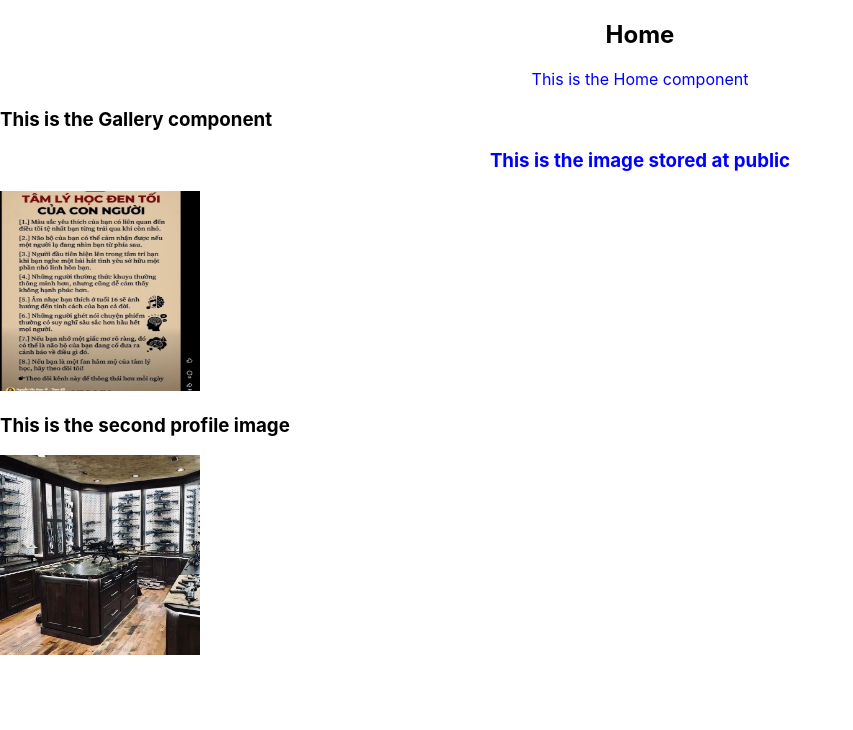
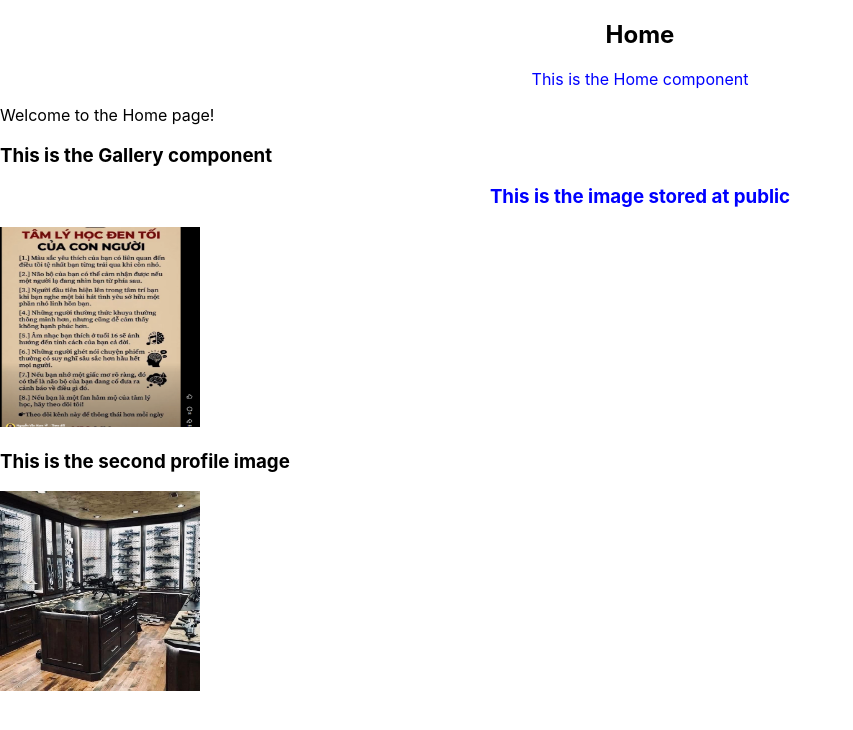
Before and after one commit to Kagan-Yuri/SU26, a React (Create React App) app in the folder my-app-su26-ex/: page / in a window 1280 px wide. Shown: the top 730 px of the page, without its empty margins (0-853 px from the left). Built offline with nearby package versions, Linux system fonts and the light colour scheme.

Commit message:
Home component

```diff
--- a/my-app-su26-ex/src/components/Home.jsx
+++ b/my-app-su26-ex/src/components/Home.jsx
@@ -1,10 +1,14 @@
 import React from 'react'
+import { Alert } from 'react-bootstrap';
 
 function Home() {
   return (
     <div>
       <h2 style = {{textAlign: 'center' }}>Home</h2>
       <p style = {{textAlign: 'center', color: 'blue' }}>This is the Home component</p>
+      <Alert variant='success' className='text-center'>
+        Welcome to the Home page!
+      </Alert>
     </div>
   )
 }
```
